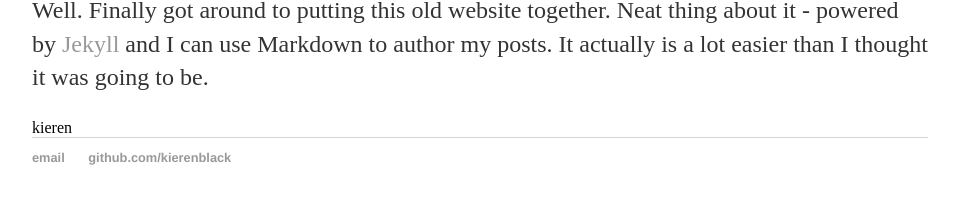
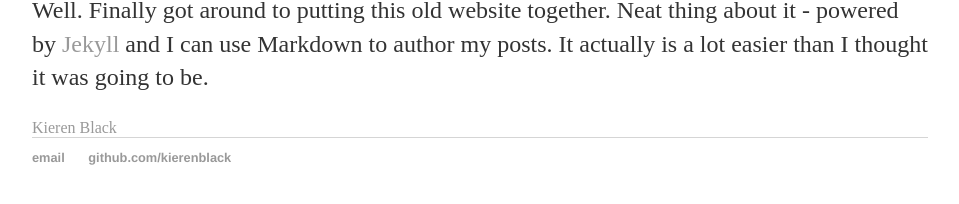
Before and after one commit to kierenblack/kierenblack.github.io, a Jekyll site: the page built from _posts/2014-04-30-kieren-black-site-launched.md, in a window 1280 px wide. Shown: the part 261-465 px from the top of the page, without its empty margins (160-1119 px from the left). Built offline with Jekyll 4.4.1, drawn with Linux system fonts in a browser that asks for light colours.

Commit message:
fixed file format error

```diff
--- a/_layouts/post.html
+++ b/_layouts/post.html
@@ -10,5 +10,5 @@ layout: default
   {% assign author = site.data.people[page.author] %}
   <a rel="author" href="https://twitter.com/{{ author.twitter }}" title="{{ author.name }}">
     {{ author.name }}
-  </a>{{ page.author }}
+  </a>
 </div>
```
Also changed, not shown: _data/people.yml (renamed from _data/people.xml).
